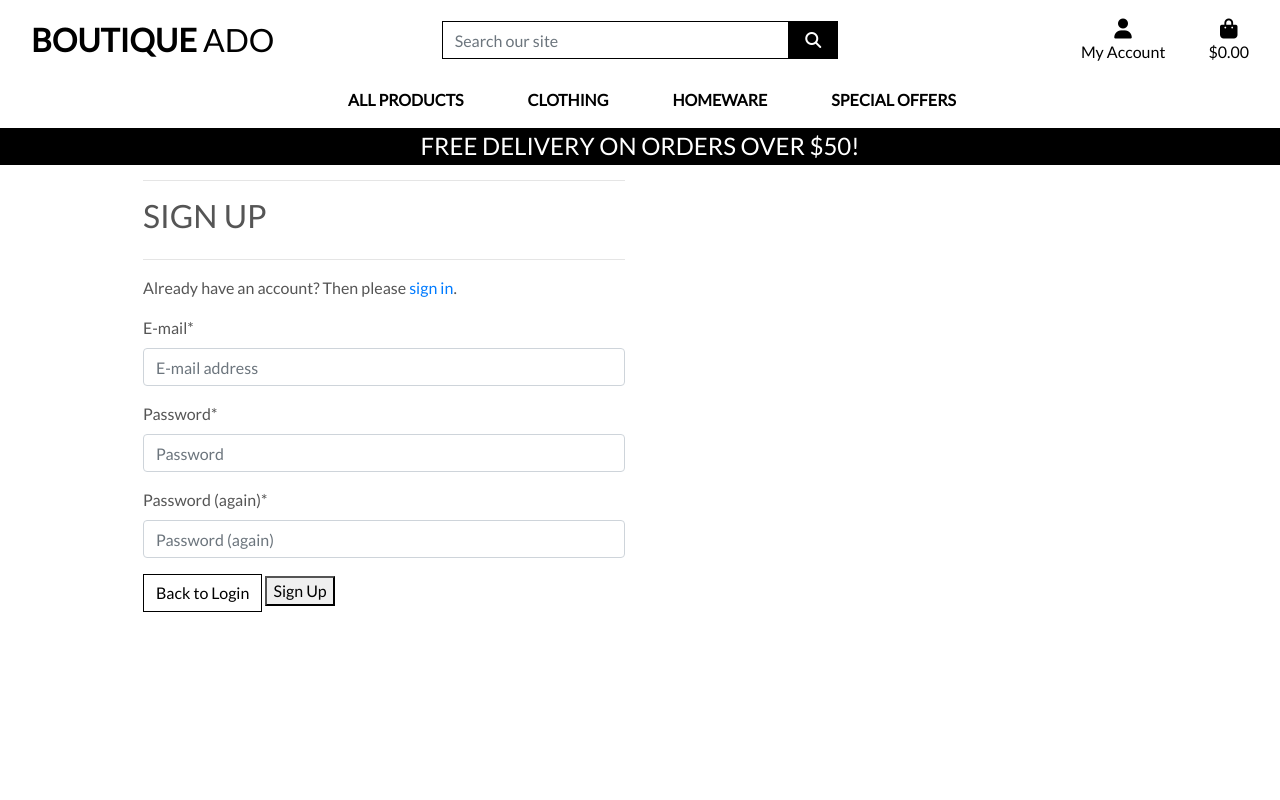
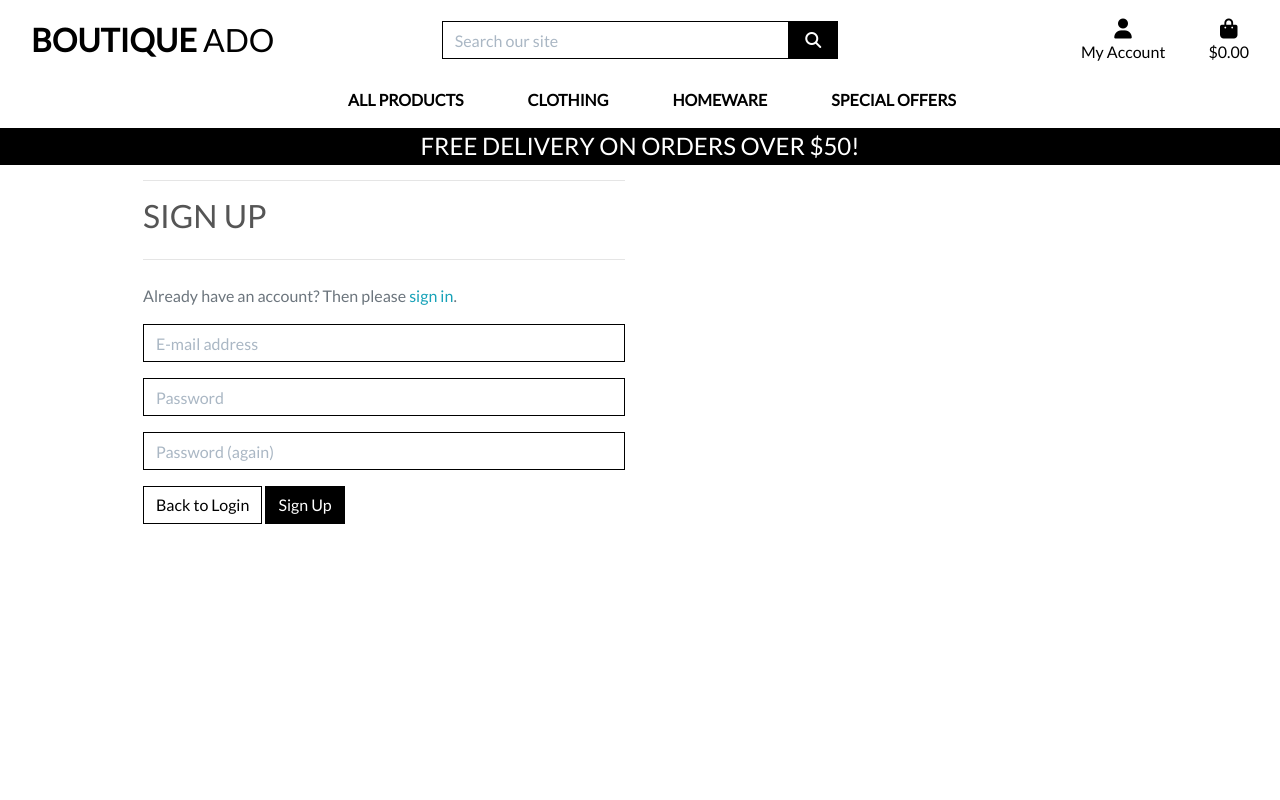
Before and after one commit to pavlo-myskov/boutique-ado, a Django app: page /accounts/signup/ in a window 1280 px wide. Run offline with Django 3.2, Linux system fonts and the light colour scheme; some libraries are stand-ins or nearby versions.

Commit message:
Style allauth forms

```diff
--- a/static/css/base.css
+++ b/static/css/base.css
@@ -103,6 +103,11 @@ a.category-badge > span.badge:hover {
   cursor: pointer;
 }
 
+/* Search bar */
+input[name='q']::placeholder {
+  color: #aab7c4;
+}
+
 /* ------------------------------- bootstrap toasts */
 
 .message-container {
@@ -180,6 +185,64 @@ a.category-badge > span.badge:hover {
   }
 }
 
+/* Allauth form formating */
+.allauth-form-inner-content p {
+  margin-top: 1.5rem;
+  color: #6c757d;
+}
+
+/* Add black borders to allauth inputs */
+.allauth-form-inner-content input {
+  border-color: #000;
+  border-radius: 0;
+}
+
+/* hide the labels on every field except remember me */
+.allauth-form-inner-content label:not([for='id_remember']) {
+  display: none;
+}
+
+.allauth-form-inner-content input::placeholder {
+  color: #aab7c4;
+}
+
+/* Format form buttons and link colors */
+.allauth-form-inner-content button,
+.allauth-form-inner-content input[type="submit"] {
+  /* btn */
+  display: inline-block;
+  font-weight: 400;
+  color: #fff;
+  text-align: center;
+  vertical-align: middle;
+  -webkit-user-select: none;
+  -moz-user-select: none;
+  -ms-user-select: none;
+  user-select: none;
+  background-color: #000;
+  border: 1px solid #000;
+  padding: 0.375rem 0.75rem;
+  font-size: 1rem;
+  line-height: 1.5;
+  border-radius: 0;
+
+  /* standard bootstrap btn transitions */
+  transition: color 0.15s ease-in-out, background-color 0.15s ease-in-out,
+    border-color 0.15s ease-in-out, box-shadow 0.15s ease-in-out;
+}
+
+.allauth-form-inner-content button:hover,
+.allauth-form-inner-content input[type="submit"]:hover {
+  color: #fff;
+  background-color: #222;
+  border-color: #222;
+}
+
+.allauth-form-inner-content a {
+  color: #17a2b8; /* text-info */
+}
+
+
 /* fixed top navbar only on medium and up */
 @media (min-width: 992px) {
   .fixed-top-desktop-only {
```
